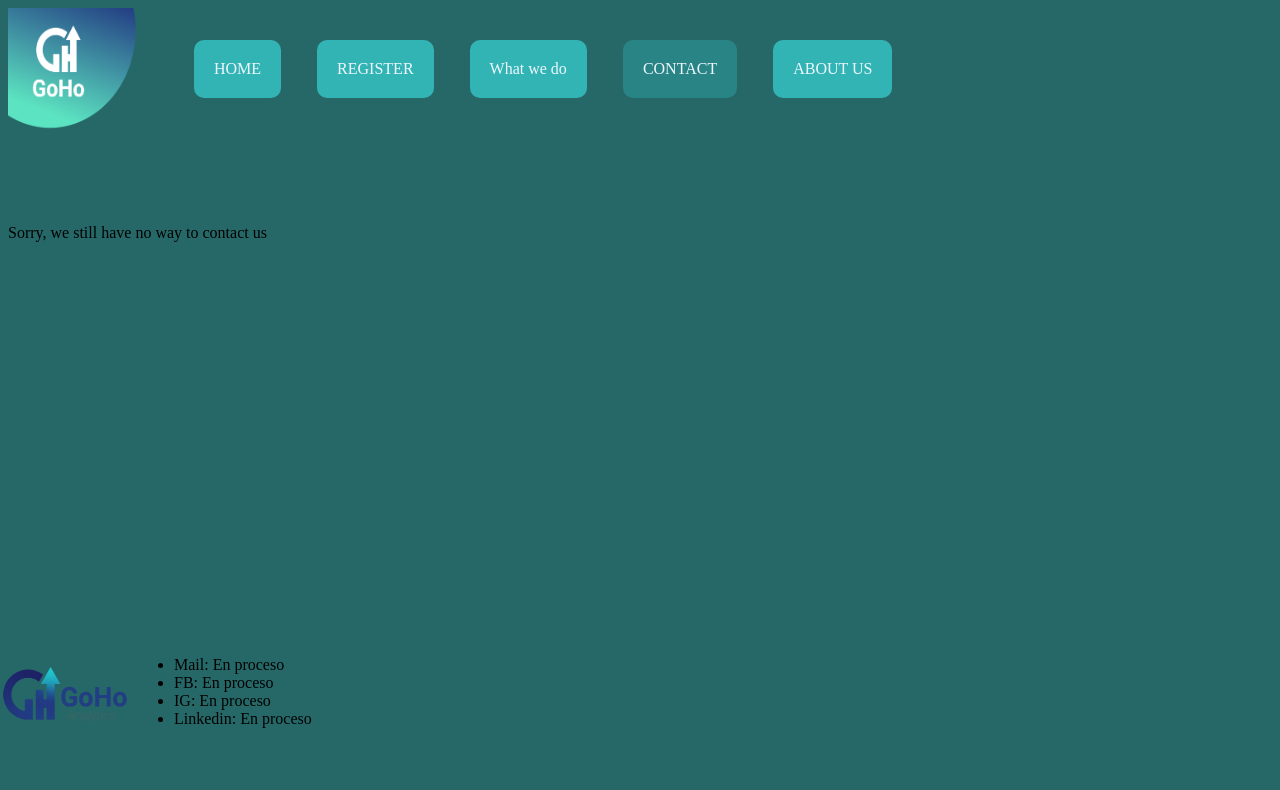
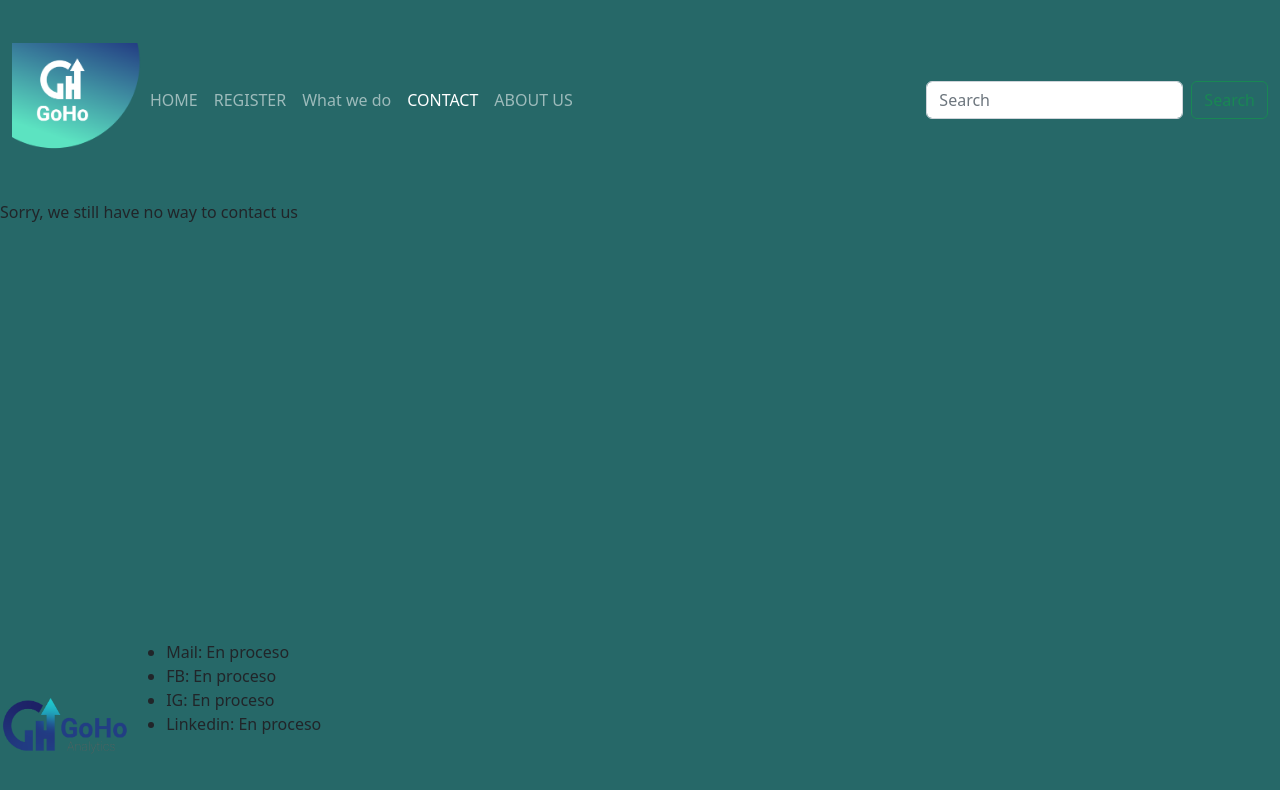
Before and after one commit to ferghobbs/Coderhouse, a plain HTML site: page Pages/Contact/index.html in a window 1280 px wide. Drawn offline with Linux system fonts and the light colour scheme.

Commit message:
Pase contact a boostrat

```diff
--- a/Pages/Contact/index.html
+++ b/Pages/Contact/index.html
@@ -5,33 +5,43 @@
     <meta http-equiv="X-UA-Compatible" content="IE=edge">
     <meta name="viewport" content="width=device-width, initial-scale=1.0">
     <link rel="stylesheet" href="../../CSS/style.css">
+    <link rel="stylesheet" href="../../CSS/bootstrap.css">
     <title>Document</title>
 </head>
-<body>
+<body class="Body_mio">
     <header class="Header">
-        <nav>
-            <img class="Icon_Header" src="..\..\Imagenes\PNG\Presentacion GoHo-05.png" alt="Icon">
-            <UL class="Header_container">
+        <nav class="navbar navbar-expand-lg navbar-dark text-primary">
+            <div class="container-fluid">
+             <img class="Icon_Header" src="..\..\Imagenes\PNG\Presentacion GoHo-05.png" alt="Icon">
+              <button class="navbar-toggler" type="button" data-bs-toggle="collapse" data-bs-target="#navbarSupportedContent" aria-controls="navbarSupportedContent" aria-expanded="false" aria-label="Toggle navigation">
+                <span class="navbar-toggler-icon"></span>
+              </button>
+              <div class="collapse navbar-collapse " id="navbarSupportedContent">
+                <ul class="navbar-nav me-auto mb-2 mb-lg-0">
+                  <li class="nav-item">
+                    <a class="nav-link"  href="../../Index.html">HOME</a>
+                  </li>
+                  <li class="nav-item ">
+                    <a class="nav-link" aria-current="page" href="../../Pages/Register/Index.html">REGISTER</a>
+                  </li>
+                   <li class="nav-item">
+                    <a class="nav-link" href="../../Pages/What/Index.html">What we do</a>
+                  </li>
+                  <li class="nav-item">
+                    <a class="nav-link active" href="#">CONTACT</a>
+                  </li>
+                  <li class="nav-item">
+                    <a class="nav-link" href="../../Pages/ABOUT/Index.html">ABOUT US</a>
+                  </li>
 
-            <li class="Header_BTN BTN ">
-                <a class= "item_Link" href="..\..\Index.html">HOME</a>
-            </li>
-            <li class="Header_BTN BTN">
-                <a class= "item_Link" href="../Register/Index.html">REGISTER</a>
-            </li>
-            <li class="Header_BTN BTN">
-                <a class= "item_Link" href="../What/Index.html">What we do</a>
-            </li>
-            <li class="Header_BTN BTN BTN_Selected">
-                <a class= "item_Link" >CONTACT</a>
-            </li>
-            <li class="Header_BTN BTN">
-                <a class= "item_Link" href="../ABOUT/Index.html">ABOUT US</a>
-            </li>
-            </UL>
-
-
-        </nav>
+                </ul>
+                <form class="d-flex" role="search">
+                  <input class="form-control me-2" type="search" placeholder="Search" aria-label="Search">
+                  <button class="btn btn-outline-success" type="submit">Search</button>
+                </form>
+              </div>
+            </div>
+          </nav>
         <div class="Home_Container">
             <p>
                 Sorry, we still have no way to contact us
```
Also changed, not shown: Pages/ABOUT/Index.html (+2 -2 lines), Pages/What/Index.html (+2 -2 lines).
